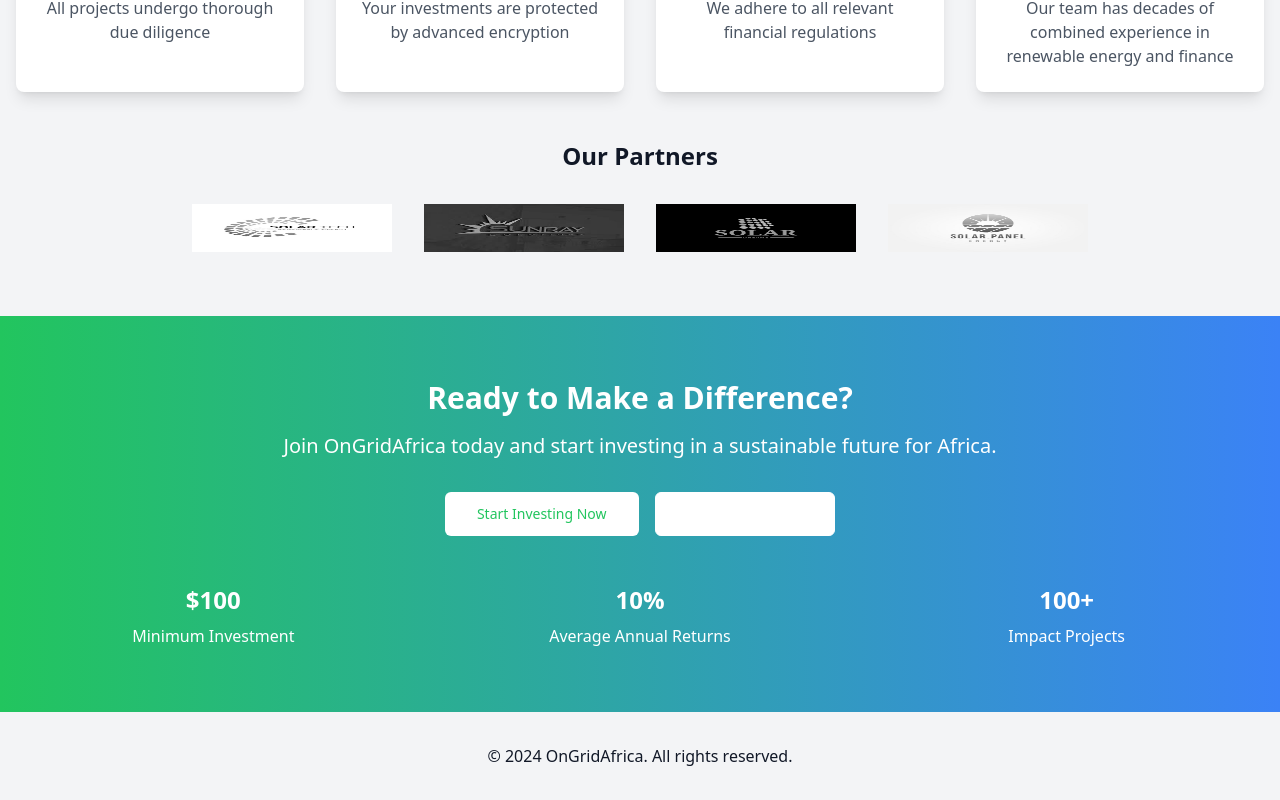
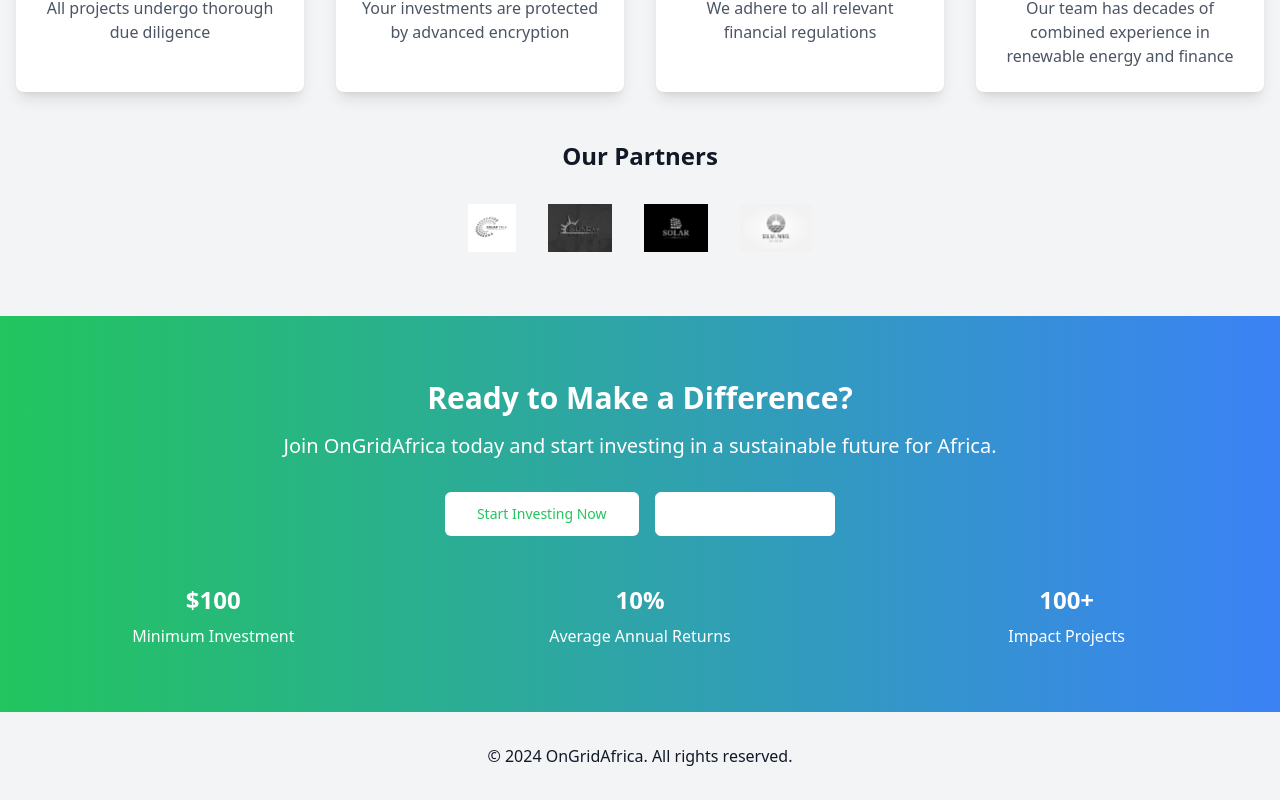
Before and after one commit to dreybuilds/OnGridProtocol, a Next.js app: page / in a window 1280 px wide. Shown: the part 3146-3946 px from the top of the page. Built offline with nearby package versions, Linux system fonts and the light colour scheme.

Commit message:
fixed trust images

```diff
--- a/src/components/TrustSignals.tsx
+++ b/src/components/TrustSignals.tsx
@@ -1,5 +1,4 @@
 import { Shield, Lock, FileCheck, Users } from 'lucide-react'
-import Image from 'next/image'
 
 const trustSignals = [
   { icon: Shield, title: 'Rigorous Vetting', description: 'All projects undergo thorough due diligence' },
@@ -35,7 +34,7 @@ export default function TrustSignals() {
           <h3 className="text-2xl font-semibold text-center mb-8">Our Partners</h3>
           <div className="flex flex-wrap justify-center items-center gap-8">
             {partnerLogos.map((logo, index) => (
-              <Image key={index} src={logo} alt={`Partner ${index + 1}`} width={200} height={100} className="h-12 grayscale hover:grayscale-0 transition-all duration-300" />
+              <img key={index} src={logo} alt={`Partner ${index + 1}`} className="h-12 grayscale hover:grayscale-0 transition-all duration-300" />
             ))}
           </div>
         </div>
```
